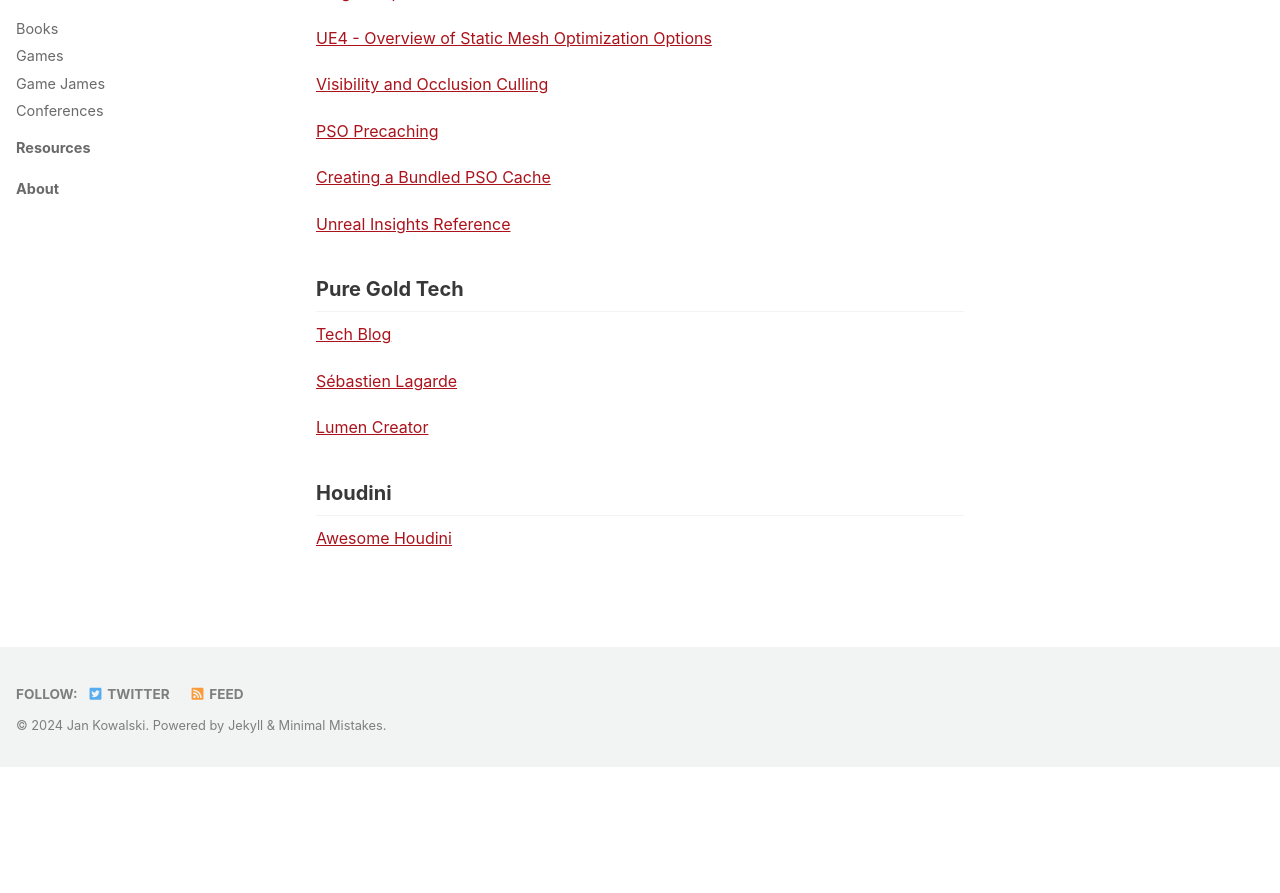
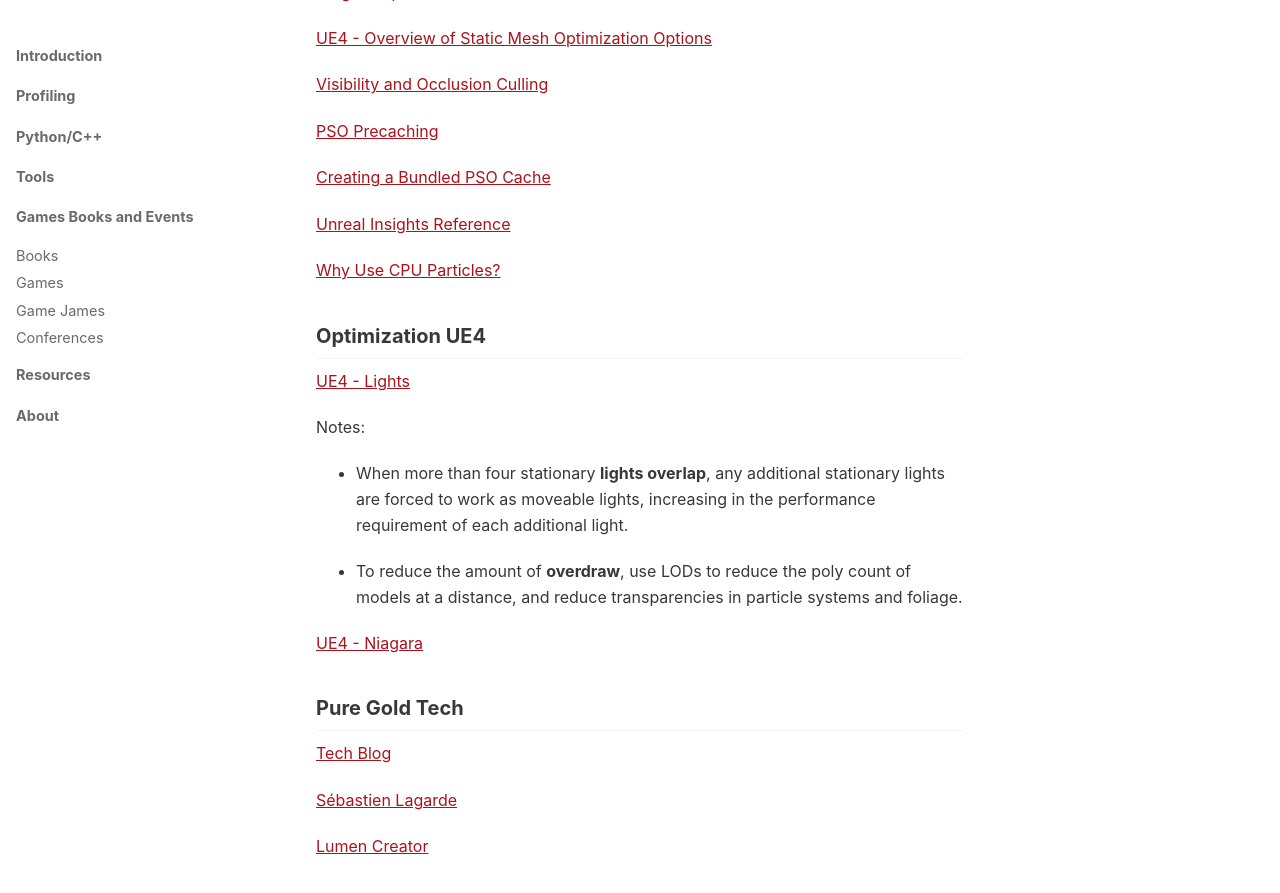
Before and after one commit to AdamKomarowski/unrealtechart, a Jekyll site: the page built from book/resources/index.md, in a window 1280 px wide and 900 px high, scrolled down 1612 px. Shown: the top 893 px of the window. Built offline with Jekyll 4.4.1, drawn with Linux system fonts in a browser that asks for light colours; nearby versions of some CDN libraries; before the commit the page ends 2379 px from its top, so only the background shows below that; some of the changed text lies outside the part shown.

Commit message:
Update index.md

```diff
--- a/book/resources/index.md
+++ b/book/resources/index.md
@@ -52,6 +52,7 @@
 [SIGGRAPH](https://advances.realtimerendering.com/)
 
 ## Optimization
+
 [How to improve game thread CPU performance in Unreal Engine](https://www.unrealengine.com/en-US/blog/how-to-improve-game-thread-cpu-performance)
 
 [How to improve game thread CPU performance in Unreal Engines (CD Project)](https://www.youtube.com/watch?v=JaCf2Qmvy18)
@@ -69,6 +70,21 @@
 
 [Unreal Insights Reference](https://dev.epicgames.com/documentation/en-us/unreal-engine/unreal-insights-reference-in-unreal-engine-5?application_version=5.0)
 
+[Why Use CPU Particles?](https://www.intel.com/content/www/us/en/developer/articles/technical/use-unreal-engine-particle-effects-on-the-cpu.html)
+
+## Optimization UE4
+
+[UE4 - Lights](https://www.intel.com/content/www/us/en/developer/articles/training/unreal-engine-4-optimization-tutorial-part-4.html)
+
+Notes:
+
+- When more than four stationary __lights overlap__, any additional stationary lights are forced to work as moveable lights, increasing in the performance requirement of each additional light.
+
+- To reduce the amount of __overdraw__, use LODs to reduce the poly count of models at a distance, and reduce transparencies in particle systems and foliage.
+
+[UE4 - Niagara](https://www.intel.com/content/www/us/en/developer/articles/training/unreal-engine-4-optimization-tutorial-part-4.html)
+
+
 ## Pure Gold Tech
 
 [Tech Blog](https://blog.selfshadow.com)
```
